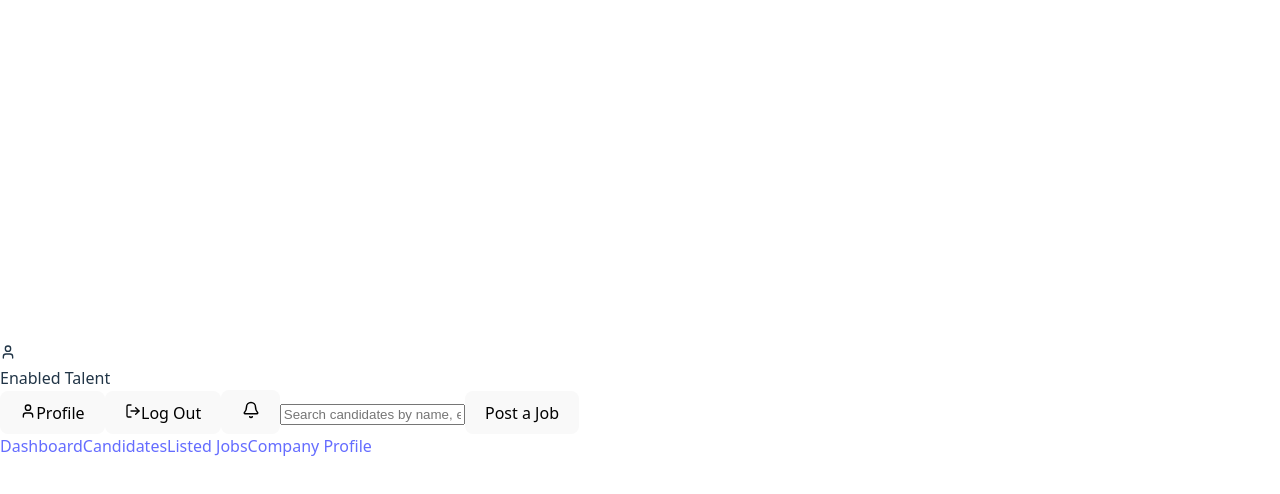
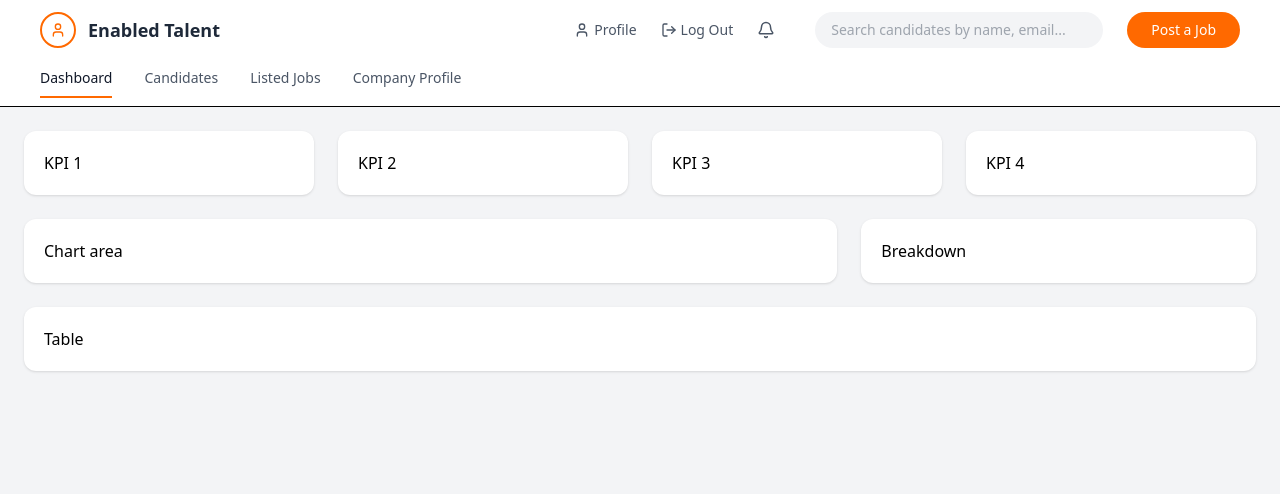
Before and after one commit to TyLandry/Enabled-Talent-Career-Centre-Dashboard, a React (Vite) app in the folder enabled-talent-dashboard/: page / in a window 1280 px wide. Shown: the top 494 px of the page. Built offline with nearby package versions, Linux system fonts and the light colour scheme.

Commit message:
Added front-end design to the main dashboard

```diff
--- a/enabled-talent-dashboard/package.json
+++ b/enabled-talent-dashboard/package.json
@@ -16,14 +16,17 @@
   },
   "devDependencies": {
     "@eslint/js": "^9.39.1",
+    "@tailwindcss/postcss": "^4.1.18",
     "@types/node": "^24.10.1",
     "@types/react": "^19.2.7",
     "@types/react-dom": "^19.2.3",
     "@vitejs/plugin-react": "^5.1.1",
+    "autoprefixer": "^10.4.24",
     "eslint": "^9.39.1",
     "eslint-plugin-react-hooks": "^7.0.1",
     "eslint-plugin-react-refresh": "^0.4.24",
     "globals": "^16.5.0",
+    "tailwindcss": "^4.1.18",
     "typescript": "~5.9.3",
     "typescript-eslint": "^8.48.0",
     "vite": "^7.3.1"
--- /dev/null
+++ b/enabled-talent-dashboard/postcss.config.js
@@ -0,0 +1,6 @@
+export default {
+  plugins: {
+    "@tailwindcss/postcss": {},
+    autoprefixer: {},
+  },
+};
--- a/enabled-talent-dashboard/src/App.tsx
+++ b/enabled-talent-dashboard/src/App.tsx
@@ -1,9 +1,23 @@
-import TopNav from "./components/layout/TopNav";
+import Layout from "./components/layout/DashboardLayout";
 
 export default function App() {
   return (
-    <div className="min-h-screen bg-gray-100">
-      <TopNav />
-    </div>
+    <Layout>
+      <div className="grid grid-cols-1 gap-6 md:grid-cols-4">
+        <div className="rounded-xl bg-white p-5 shadow-sm">KPI 1</div>
+        <div className="rounded-xl bg-white p-5 shadow-sm">KPI 2</div>
+        <div className="rounded-xl bg-white p-5 shadow-sm">KPI 3</div>
+        <div className="rounded-xl bg-white p-5 shadow-sm">KPI 4</div>
+      </div>
+
+      <div className="mt-6 grid grid-cols-1 gap-6 lg:grid-cols-3">
+        <div className="lg:col-span-2 rounded-xl bg-white p-5 shadow-sm">
+          Chart area
+        </div>
+        <div className="rounded-xl bg-white p-5 shadow-sm">Breakdown</div>
+      </div>
+
+      <div className="mt-6 rounded-xl bg-white p-5 shadow-sm">Table</div>
+    </Layout>
   );
 }
--- a/enabled-talent-dashboard/src/components/layout/DashboardLayout.tsx
+++ b/enabled-talent-dashboard/src/components/layout/DashboardLayout.tsx
@@ -0,0 +1,16 @@
+//Creating DashboardLayout component
+
+//This will be used in the App component to wrap the entire application
+//import Sidebar from "./Sidebar";
+import TopNav from "./TopNav";
+
+export default function Layout({ children }: { children: React.ReactNode }) {
+  return (
+    <div className="min-h-screen bg-gray-100">
+      <TopNav />
+      <div className="mx-auto flex max-w-7xl">
+        <main className="flex-1 p-6">{children}</main>
+      </div>
+    </div>
+  );
+}
--- a/enabled-talent-dashboard/src/components/layout/TopNav.tsx
+++ b/enabled-talent-dashboard/src/components/layout/TopNav.tsx
@@ -1,3 +1,7 @@
+//Component for the top navigation
+
+
+//This will be used in the Layout component to display
 import { Bell, LogOut, User } from "lucide-react";
 
 export default function TopNav() {
--- a/enabled-talent-dashboard/src/index.css
+++ b/enabled-talent-dashboard/src/index.css
@@ -1,72 +1,10 @@
-/* @tailwind base;
-@tailwind components;
-@tailwind utilities; */
+@import "tailwindcss";
 
-:root {
-  font-family: system-ui, Avenir, Helvetica, Arial, sans-serif;
-  line-height: 1.5;
-  font-weight: 400;
-
-  color-scheme: light dark;
-  color: rgba(255, 255, 255, 0.87);
-  background-color: #242424;
-
-  font-synthesis: none;
-  text-rendering: optimizeLegibility;
-  -webkit-font-smoothing: antialiased;
-  -moz-osx-font-smoothing: grayscale;
+html,
+body,
+#root {
+  height: 100%;
 }
-
-a {
-  font-weight: 500;
-  color: #646cff;
-  text-decoration: inherit;
-}
-a:hover {
-  color: #535bf2;
-}
-
 body {
   margin: 0;
-  display: flex;
-  place-items: center;
-  min-width: 320px;
-  min-height: 100vh;
 }
-
-h1 {
-  font-size: 3.2em;
-  line-height: 1.1;
-}
-
-button {
-  border-radius: 8px;
-  border: 1px solid transparent;
-  padding: 0.6em 1.2em;
-  font-size: 1em;
-  font-weight: 500;
-  font-family: inherit;
-  background-color: #1a1a1a;
-  cursor: pointer;
-  transition: border-color 0.25s;
-}
-button:hover {
-  border-color: #646cff;
-}
-button:focus,
-button:focus-visible {
-  outline: 4px auto -webkit-focus-ring-color;
-}
-
-@media (prefers-color-scheme: light) {
-  :root {
-    color: #213547;
-    background-color: #ffffff;
-  }
-  a:hover {
-    color: #747bff;
-  }
-  button {
-    background-color: #f9f9f9;
-  }
-}
```
Also changed, not shown: enabled-talent-dashboard/src/components/layout/Sidebar.tsx (+37 -0 lines), 1 other file (tests, documents, lock files or other folders).
